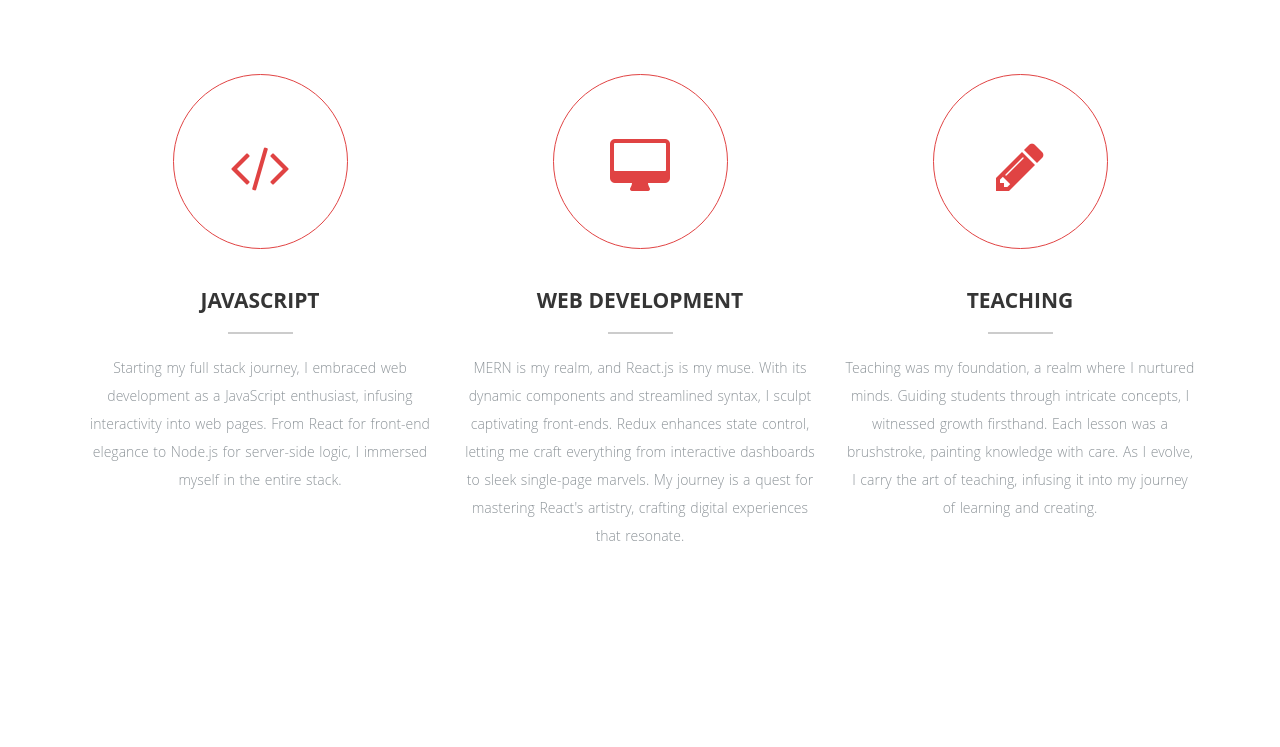
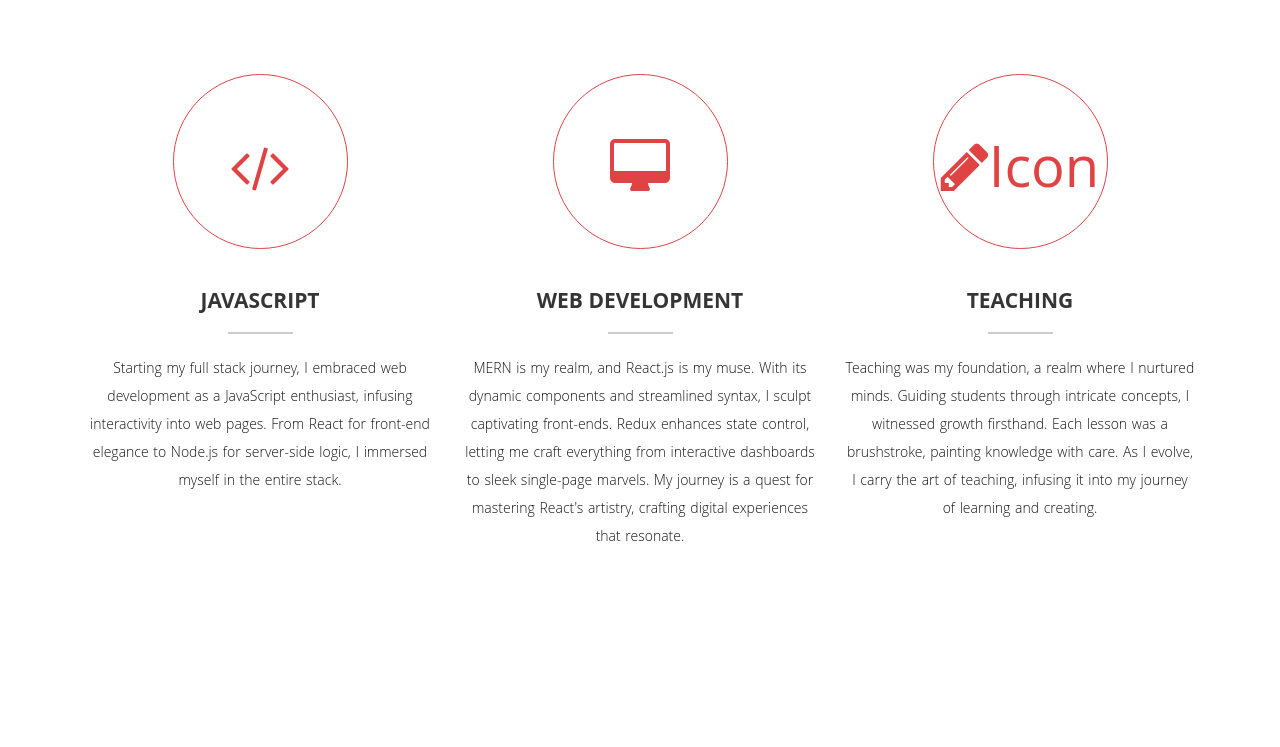
Before and after one commit to dnyaneshskamthe/portfolio, a plain HTML site: page index.html in a window 1280 px wide. Shown: the part 1340-2087 px from the top of the page. Drawn offline with nearby package versions, Linux system fonts and the light colour scheme.

Commit message:
some color chnges in p

```diff
--- a/css/style.css
+++ b/css/style.css
@@ -39,7 +39,7 @@ a:hover,a:focus,a:active {
 	outline:none!important;
 }
 p {
-	color:#8c9398;
+	color:#121313;
 	word-spacing:1px;
 	line-height:25px;
 	font-size:14px;
--- a/index.html
+++ b/index.html
@@ -135,7 +135,7 @@
                       <i class="fa fa-code"></i><!-- Icon -->
                     </div>
                     <h2>JavaScript</h2><!-- Title -->
-                    <p>Starting my full stack journey, I embraced web development as a JavaScript enthusiast, infusing interactivity into web pages. From React for front-end elegance to Node.js for server-side logic, I immersed myself in the entire stack.</p><!-- Description -->
+                    <p class="text-dark">Starting my full stack journey, I embraced web development as a JavaScript enthusiast, infusing interactivity into web pages. From React for front-end elegance to Node.js for server-side logic, I immersed myself in the entire stack.</p><!-- Description -->
                   </div>
           <!-- Service Box 2 -->
                   <div class="col-md-4 wp2 item delay-05s">
@@ -148,7 +148,7 @@
           <!-- Service Box 3 -->
                   <div class="col-md-4 wp2 item delay-1s">
                     <div class="icon">
-                      <i class="fa fa-pencil"></i><!-- Icon -->
+                      <i class="fa fa-pencil"></i>Icon
                     </div>
                     <h2>Teaching</h2><!-- Title -->
                     <p>Teaching was my foundation, a realm where I nurtured minds. Guiding students through intricate concepts, I witnessed growth firsthand. Each lesson was a brushstroke, painting knowledge with care. As I evolve, I carry the art of teaching, infusing it into my journey of learning and creating.</p><!-- Description -->
```
